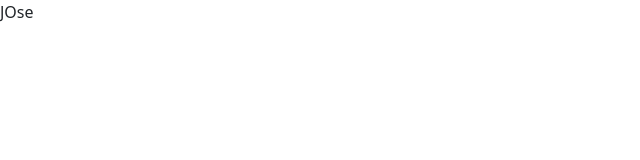
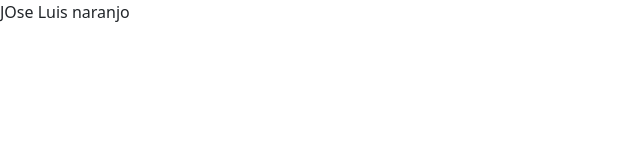
Before and after one commit to jlrosales/cosanostra, a plain HTML site: page index.html in a window 1280 px wide. Shown: the whole page, without its empty margins (0-640 px from the left). Drawn offline with nearby package versions, Linux system fonts and the light colour scheme.

Commit message:
Update index.html

```diff
--- a/index.html
+++ b/index.html
@@ -10,6 +10,6 @@
 
 </head>
 <body>
-   JOse
+   JOse Luis naranjo
 </body>
 </html>
```
